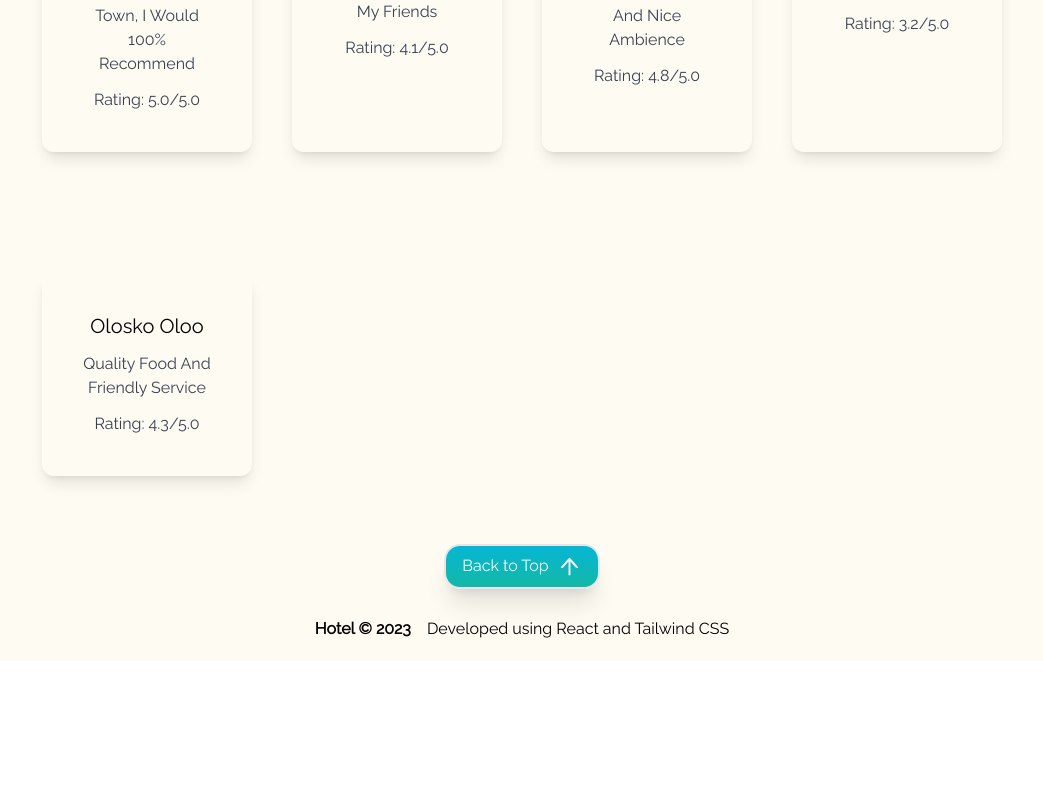
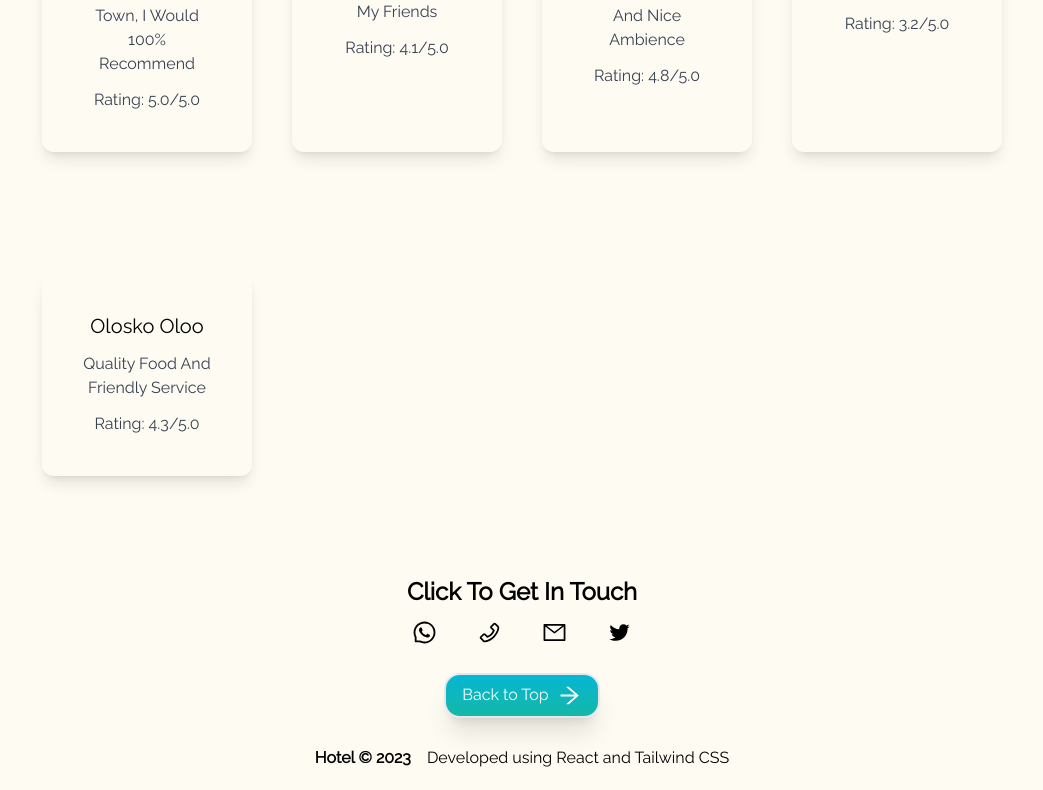
Before and after one commit to Olosko23/Hotel-Landing-Page, a React (Create React App) app: page / in a window 1280 px wide. Shown: the part 2495-3285 px from the top of the page, without its empty margins (118-1161 px from the left). Before the commit the page ends 3156 px from the top, so only its background shows below. Built offline with nearby package versions, Linux system fonts and the light colour scheme.

Commit message:
Add files via upload
Contact Info updated

```diff
--- a/src/App.js
+++ b/src/App.js
@@ -3,7 +3,13 @@ import one from "./assets/1.jpg";
 import three from "./assets/3.jpg";
 import ten from "./assets/10.jpg";
 import { BsFillMoonStarsFill, BsSun } from "react-icons/bs";
-import { AiOutlineArrowUp } from "react-icons/ai";
+import {
+  AiOutlineArrowRight,
+  AiOutlineMail,
+  AiOutlinePhone,
+  AiOutlineTwitter,
+  AiOutlineWhatsApp,
+} from "react-icons/ai";
 import { Drinks, Testimonials, Snacks, Courses } from "./Data";
 import { Link } from "react-scroll";
 
@@ -244,16 +250,58 @@ function App() {
             </div>
           </div>
         </section>
+        <section className="grid place-items-center px-5 py-5">
+          <p className="py-3 capitalize text-2xl font-semibold">
+            Click to get in touch
+          </p>
+          <div className="flex gap-10">
+            <a
+              href="https://api.whatsapp.com/send/?phone=254799590711&text&type=phone_number&app_absent=0"
+              target="_blank"
+              rel="noreferrer"
+            >
+              <AiOutlineWhatsApp
+                className="hover:scale-105 cursor-pointer"
+                size={25}
+              />
+            </a>
+            <a href="tel:+254799590711" target="_self">
+              <AiOutlinePhone
+                className="hover:scale-105 cursor-pointer"
+                size={25}
+              />
+            </a>
+            <a
+              href="mailto:oloogeorge633@gmail.com?"
+              target="_blank"
+              rel="noreferrer"
+            >
+              <AiOutlineMail
+                className="hover:scale-105 cursor-pointer"
+                size={25}
+              />
+            </a>
+            <a href="https://twitter.com/home" target="_blank" rel="noreferrer">
+              <AiOutlineTwitter
+                className="hover:scale-105 cursor-pointer"
+                size={25}
+              />
+            </a>
+          </div>
+        </section>
         <Link
           to="top"
           smooth
           duration={800}
           className="grid place-items-center"
         >
-          <button className="flex gap-2 border-2 rounded-2xl shadow-xl py-2 px-4 text-white bg-gradient-to-b from-cyan-500 to-teal-500">
+          <button className="group flex gap-2 border-2 rounded-2xl shadow-xl py-2 px-4 text-white bg-gradient-to-b from-cyan-500 to-teal-500">
             Back to Top{" "}
             <span>
-              <AiOutlineArrowUp size={25} />
+              <AiOutlineArrowRight
+                className="group-hover:-rotate-90 duration-300"
+                size={25}
+              />
             </span>
           </button>
         </Link>
```
